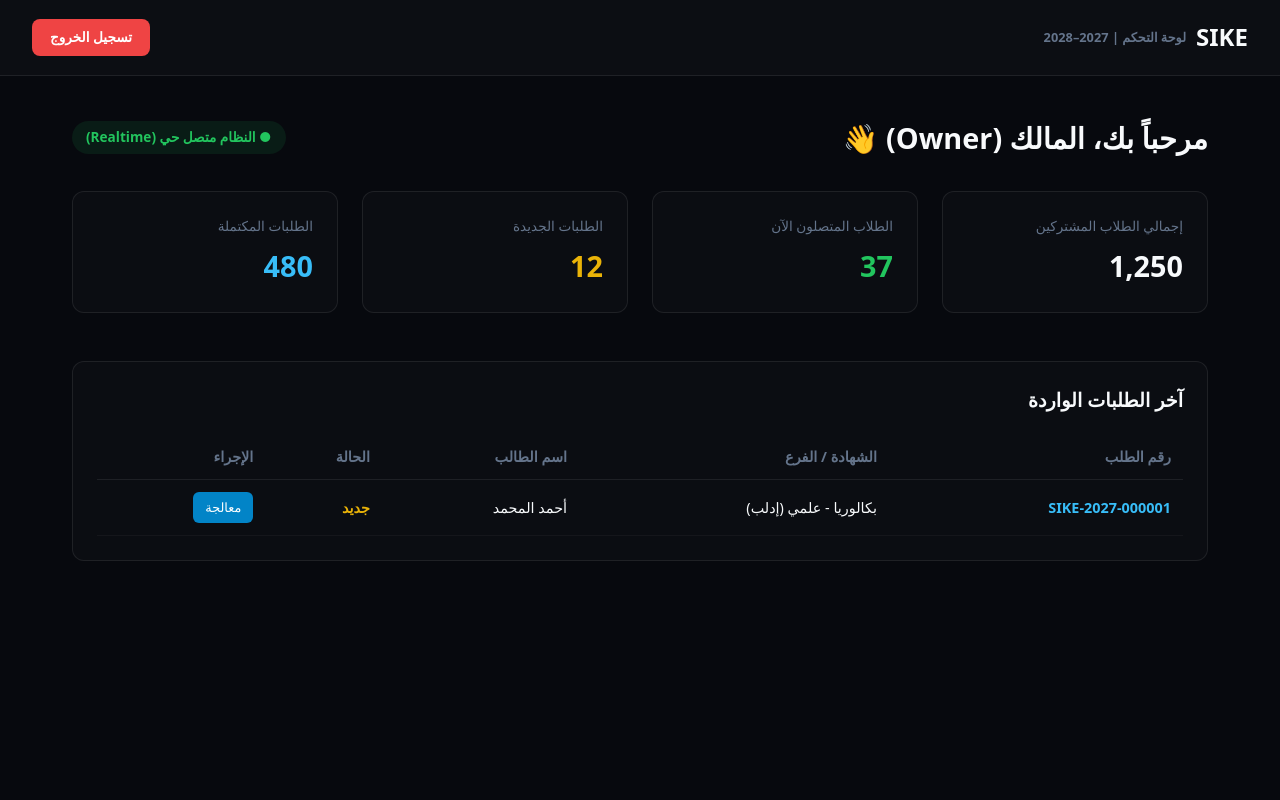
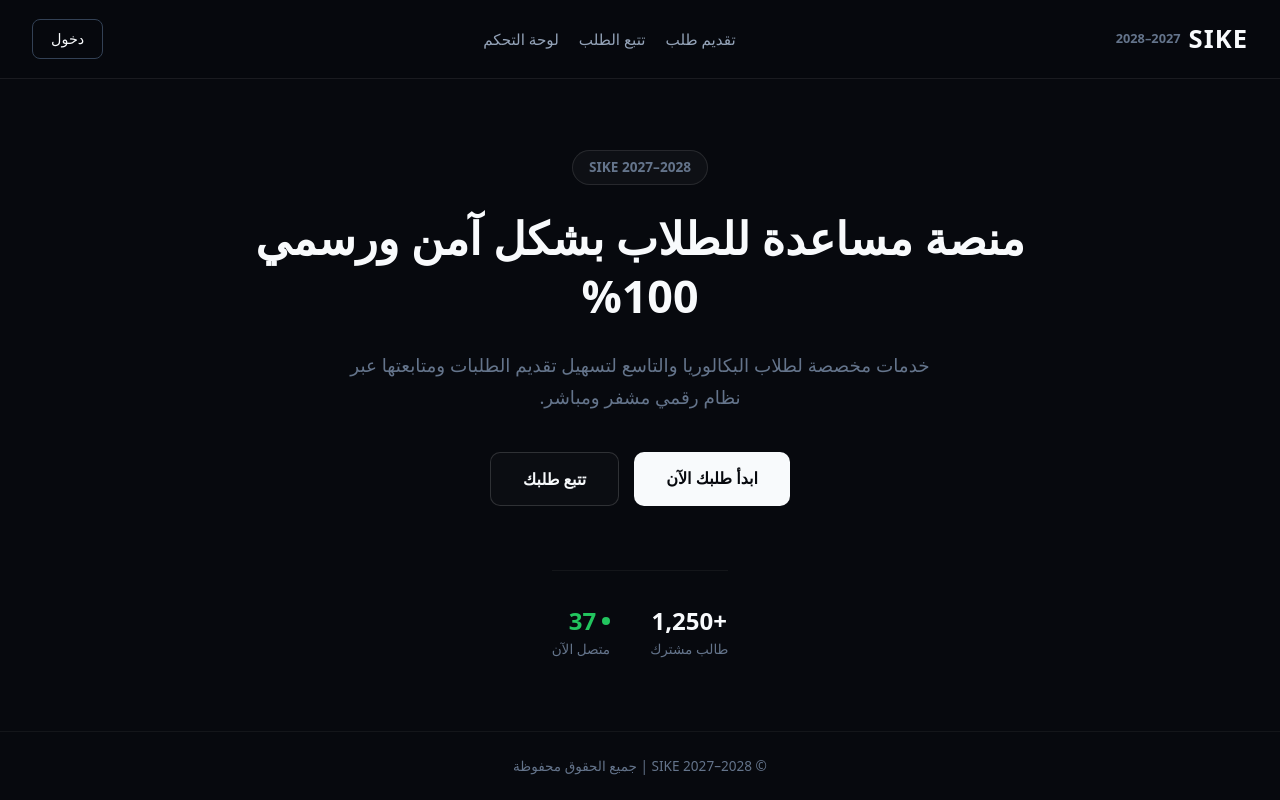
Before and after one commit to samking470461-gif/sike-2027-2028-app, a Next.js app: page / in a window 1280 px wide. Built offline with nearby package versions, Linux system fonts and the light colour scheme.

Commit message:
Update page.tsx

```diff
--- a/app/page.tsx
+++ b/app/page.tsx
@@ -1,112 +1,159 @@
 import Link from "next/link";
 
-export default function DashboardPage() {
+export default function Home() {
   return (
     <main style={{
-      minHeight: "100vh",
-      backgroundColor: "#07090E",
-      color: "#F8FAFC",
-      fontFamily: "system-ui, -apple-system, sans-serif",
-      direction: "rtl"
+      minHeight: '100vh',
+      backgroundColor: '#07090E',
+      color: '#F8FAFC',
+      fontFamily: 'system-ui, -apple-system, sans-serif',
+      direction: 'rtl',
+      display: 'flex',
+      flexDirection: 'column'
     }}>
-      {/* الشريط العلوي */}
+      {/* Header / الهيدر الرسمي */}
       <header style={{
-        display: "flex",
-        justifyContent: "space-between",
-        alignItems: "center",
-        padding: "1.2rem 2rem",
-        backgroundColor: "rgba(255, 255, 255, 0.02)",
-        borderBottom: "1px solid rgba(255, 255, 255, 0.08)"
+        display: 'flex',
+        justifyContent: 'space-between',
+        alignItems: 'center',
+        padding: '1.2rem 2rem',
+        borderBottom: '1px solid rgba(255, 255, 255, 0.08)',
+        backgroundColor: 'rgba(7, 9, 14, 0.8)',
+        backdropFilter: 'blur(10px)'
       }}>
-        <div style={{ display: "flex", alignItems: "center", gap: "10px" }}>
-          <span style={{ fontSize: "1.5rem", fontWeight: "900", color: "#F8FAFC" }}>SIKE</span>
-          <span style={{ fontSize: "0.8rem", color: "#64748B", fontWeight: "bold" }}>لوحة التحكم | 2027–2028</span>
-        </div>
-
-        <Link href="/" style={{
-          padding: "8px 18px",
-          backgroundColor: "#ef4444",
-          color: "#fff",
-          borderRadius: "8px",
-          textDecoration: "none",
-          fontSize: "0.85rem",
-          fontWeight: "bold"
-        }}>
-          تسجيل الخروج
-        </Link>
-      </header>
-
-      {/* المحتوى الرئيسي */}
-      <div style={{ padding: "2.5rem 2rem", maxWidth: "1200px", margin: "0 auto" }}>
-        <div style={{ display: "flex", justifyContent: "space-between", alignItems: "center", marginBottom: "2rem" }}>
-          <h2 style={{ fontSize: "1.8rem", fontWeight: "bold", color: "#F8FAFC", margin: 0 }}>
-            مرحباً بك، المالك (Owner) 👋
-          </h2>
-          <span style={{ padding: "6px 14px", borderRadius: "20px", backgroundColor: "rgba(34, 197, 94, 0.1)", color: "#22c55e", fontSize: "0.85rem", fontWeight: "bold" }}>
-            ● النظام متصل حي (Realtime)
+        <div style={{ display: 'flex', alignItems: 'center', gap: '8px' }}>
+          <span style={{ fontSize: '1.6rem', fontWeight: '900', letterSpacing: '1px', color: '#F8FAFC' }}>
+            SIKE
+          </span>
+          <span style={{ fontSize: '0.8rem', color: '#64748B', fontWeight: 'bold' }}>
+            2027–2028
           </span>
         </div>
 
-        {/* إحصائيات العدادات */}
+        <nav style={{ display: 'flex', gap: '20px', fontSize: '0.95rem' }}>
+          <Link href="/create-order" style={{ color: '#94A3B8', textDecoration: 'none' }}>تقديم طلب</Link>
+          <Link href="/track" style={{ color: '#94A3B8', textDecoration: 'none' }}>تتبع الطلب</Link>
+          <Link href="/dashboard" style={{ color: '#94A3B8', textDecoration: 'none' }}>لوحة التحكم</Link>
+        </nav>
+
+        <div style={{ display: 'flex', gap: '10px' }}>
+          <Link href="/login" style={{
+            padding: '8px 18px',
+            borderRadius: '8px',
+            border: '1px solid #334155',
+            color: '#F8FAFC',
+            textDecoration: 'none',
+            fontSize: '0.9rem'
+          }}>
+            دخول
+          </Link>
+        </div>
+      </header>
+
+      {/* Hero Section / الواجهة الرئيسية */}
+      <section style={{
+        flex: 1,
+        display: 'flex',
+        flexDirection: 'column',
+        justifyContent: 'center',
+        alignItems: 'center',
+        textAlign: 'center',
+        padding: '4rem 1.5rem'
+      }}>
         <div style={{
-          display: "grid",
-          gridTemplateColumns: "repeat(auto-fit, minmax(220px, 1fr))",
-          gap: "1.5rem",
-          marginBottom: "3rem"
+          padding: '6px 16px',
+          borderRadius: '20px',
+          border: '1px solid rgba(255, 255, 255, 0.1)',
+          backgroundColor: 'rgba(255, 255, 255, 0.03)',
+          color: '#64748B',
+          fontSize: '0.85rem',
+          marginBottom: '1.5rem',
+          fontWeight: 'bold'
         }}>
-          <div style={{ padding: "1.5rem", backgroundColor: "rgba(255, 255, 255, 0.02)", borderRadius: "12px", border: "1px solid rgba(255, 255, 255, 0.08)" }}>
-            <h3 style={{ color: "#64748B", fontSize: "0.85rem", marginBottom: "0.5rem" }}>إجمالي الطلاب المشتركين</h3>
-            <p style={{ fontSize: "1.8rem", fontWeight: "bold", color: "#F8FAFC", margin: 0 }}>1,250</p>
+          SIKE 2027–2028
+        </div>
+
+        <h1 style={{
+          fontSize: '2.8rem',
+          fontWeight: '800',
+          lineHeight: '1.3',
+          maxWidth: '800px',
+          color: '#F8FAFC',
+          marginBottom: '1.5rem'
+        }}>
+          منصة مساعدة للطلاب بشكل آمن ورسمي 100%
+        </h1>
+
+        <p style={{
+          fontSize: '1.15rem',
+          color: '#64748B',
+          maxWidth: '600px',
+          lineHeight: '1.7',
+          marginBottom: '2.5rem'
+        }}>
+          خدمات مخصصة لطلاب البكالوريا والتاسع لتسهيل تقديم الطلبات ومتابعتها عبر نظام رقمي مشفر ومباشر.
+        </p>
+
+        {/* أزرار العمليات الرئيسية */}
+        <div style={{ display: 'flex', gap: '15px', flexWrap: 'wrap', justifyContent: 'center' }}>
+          <Link href="/create-order" style={{
+            padding: '14px 32px',
+            borderRadius: '10px',
+            backgroundColor: '#F8FAFC',
+            color: '#07090E',
+            fontWeight: 'bold',
+            textDecoration: 'none',
+            fontSize: '1rem'
+          }}>
+            ابدأ طلبك الآن
+          </Link>
+
+          <Link href="/track" style={{
+            padding: '14px 32px',
+            borderRadius: '10px',
+            border: '1px solid rgba(255, 255, 255, 0.15)',
+            color: '#F8FAFC',
+            fontWeight: 'bold',
+            textDecoration: 'none',
+            fontSize: '1rem',
+            backgroundColor: 'rgba(255, 255, 255, 0.02)'
+          }}>
+            تتبع طلبك
+          </Link>
+        </div>
+
+        {/* العدادات */}
+        <div style={{
+          display: 'flex',
+          gap: '40px',
+          marginTop: '4rem',
+          paddingTop: '2rem',
+          borderTop: '1px solid rgba(255, 255, 255, 0.05)'
+        }}>
+          <div>
+            <div style={{ fontSize: '1.5rem', fontWeight: 'bold', color: '#F8FAFC' }}>+1,250</div>
+            <div style={{ fontSize: '0.85rem', color: '#64748B' }}>طالب مشترك</div>
           </div>
-
-          <div style={{ padding: "1.5rem", backgroundColor: "rgba(255, 255, 255, 0.02)", borderRadius: "12px", border: "1px solid rgba(255, 255, 255, 0.08)" }}>
-            <h3 style={{ color: "#64748B", fontSize: "0.85rem", marginBottom: "0.5rem" }}>الطلاب المتصلون الآن</h3>
-            <p style={{ fontSize: "1.8rem", fontWeight: "bold", color: "#22c55e", margin: 0 }}>37</p>
-          </div>
-
-          <div style={{ padding: "1.5rem", backgroundColor: "rgba(255, 255, 255, 0.02)", borderRadius: "12px", border: "1px solid rgba(255, 255, 255, 0.08)" }}>
-            <h3 style={{ color: "#64748B", fontSize: "0.85rem", marginBottom: "0.5rem" }}>الطلبات الجديدة</h3>
-            <p style={{ fontSize: "1.8rem", fontWeight: "bold", color: "#eab308", margin: 0 }}>12</p>
-          </div>
-
-          <div style={{ padding: "1.5rem", backgroundColor: "rgba(255, 255, 255, 0.02)", borderRadius: "12px", border: "1px solid rgba(255, 255, 255, 0.08)" }}>
-            <h3 style={{ color: "#64748B", fontSize: "0.85rem", marginBottom: "0.5rem" }}>الطلبات المكتملة</h3>
-            <p style={{ fontSize: "1.8rem", fontWeight: "bold", color: "#38bdf8", margin: 0 }}>480</p>
+          <div>
+            <div style={{ fontSize: '1.5rem', fontWeight: 'bold', color: '#22c55e', display: 'flex', alignItems: 'center', gap: '6px' }}>
+              <span style={{ width: '8px', height: '8px', borderRadius: '50%', backgroundColor: '#22c55e' }}></span>
+              37
+            </div>
+            <div style={{ fontSize: '0.85rem', color: '#64748B' }}>متصل الآن</div>
           </div>
         </div>
+      </section>
 
-        {/* جدول الطلبات الأخيرة */}
-        <div style={{ backgroundColor: "rgba(255, 255, 255, 0.02)", borderRadius: "12px", border: "1px solid rgba(255, 255, 255, 0.08)", padding: "1.5rem" }}>
-          <h3 style={{ fontSize: "1.2rem", fontWeight: "bold", marginBottom: "1.2rem", color: "#F8FAFC" }}>
-            آخر الطلبات الواردة
-          </h3>
-
-          <div style={{ overflowX: "auto" }}>
-            <table style={{ width: "100%", borderCollapse: "collapse", textAlign: "right", fontSize: "0.9rem" }}>
-              <thead>
-                <tr style={{ borderBottom: "1px solid rgba(255, 255, 255, 0.08)", color: "#64748B" }}>
-                  <th style={{ padding: "12px" }}>رقم الطلب</th>
-                  <th style={{ padding: "12px" }}>الشهادة / الفرع</th>
-                  <th style={{ padding: "12px" }}>اسم الطالب</th>
-                  <th style={{ padding: "12px" }}>الحالة</th>
-                  <th style={{ padding: "12px" }}>الإجراء</th>
-                </tr>
-              </thead>
-              <tbody>
-                <tr style={{ borderBottom: "1px solid rgba(255, 255, 255, 0.04)" }}>
-                  <td style={{ padding: "12px", fontWeight: "bold", color: "#38bdf8", direction: "ltr", textAlign: "right" }}>SIKE-2027-000001</td>
-                  <td style={{ padding: "12px" }}>بكالوريا - علمي (إدلب)</td>
-                  <td style={{ padding: "12px" }}>أحمد المحمد</td>
-                  <td style={{ padding: "12px", color: "#eab308", fontWeight: "bold" }}>جديد</td>
-                  <td style={{ padding: "12px" }}>
-                    <button style={{ padding: "6px 12px", backgroundColor: "#0284c7", color: "#fff", border: "none", borderRadius: "6px", cursor: "pointer", fontSize: "0.8rem" }}>معالجة</button>
-                  </td>
-                </tr>
-              </tbody>
-            </table>
-          </div>
-        </div>
-      </div>
+      {/* Footer / الفوتر */}
+      <footer style={{
+        padding: '1.5rem 2rem',
+        textAlign: 'center',
+        borderTop: '1px solid rgba(255, 255, 255, 0.05)',
+        color: '#64748B',
+        fontSize: '0.85rem'
+      }}>
+        © SIKE 2027–2028 | جميع الحقوق محفوظة
+      </footer>
     </main>
   );
 }
```
